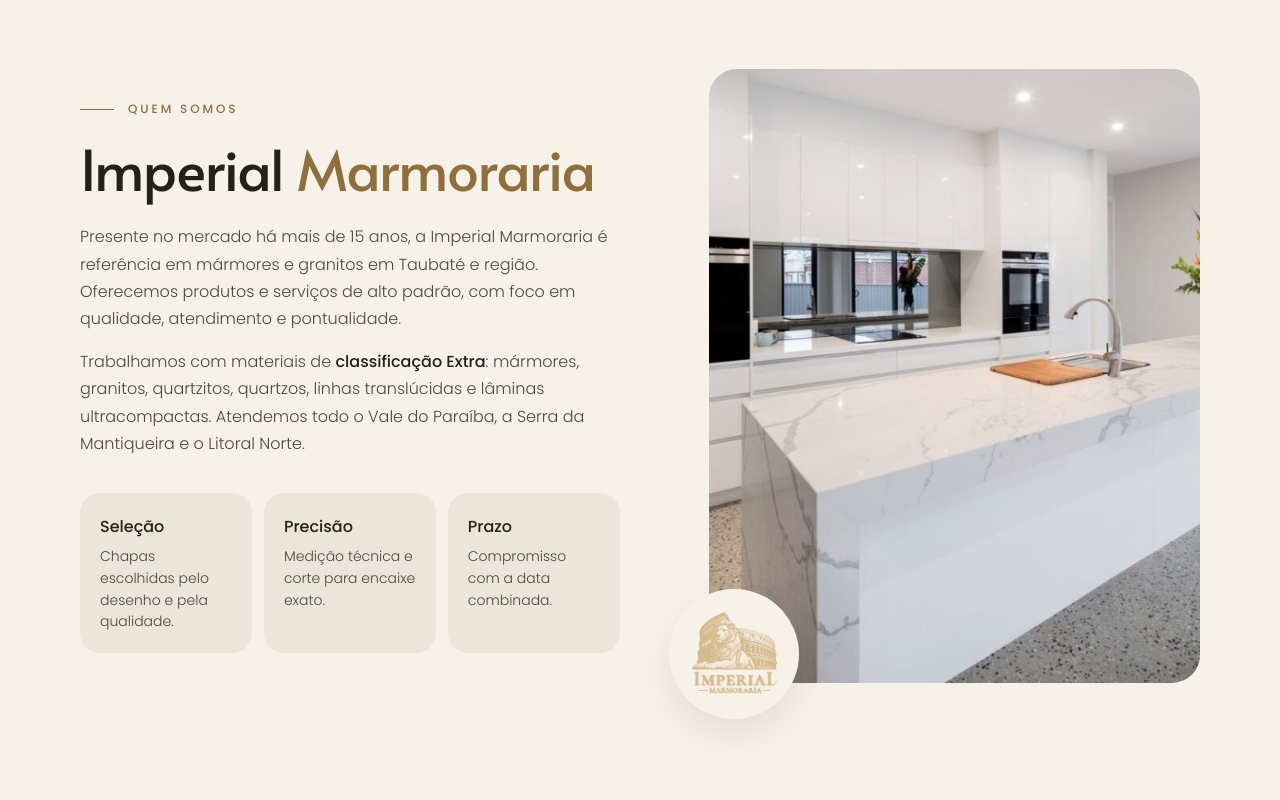
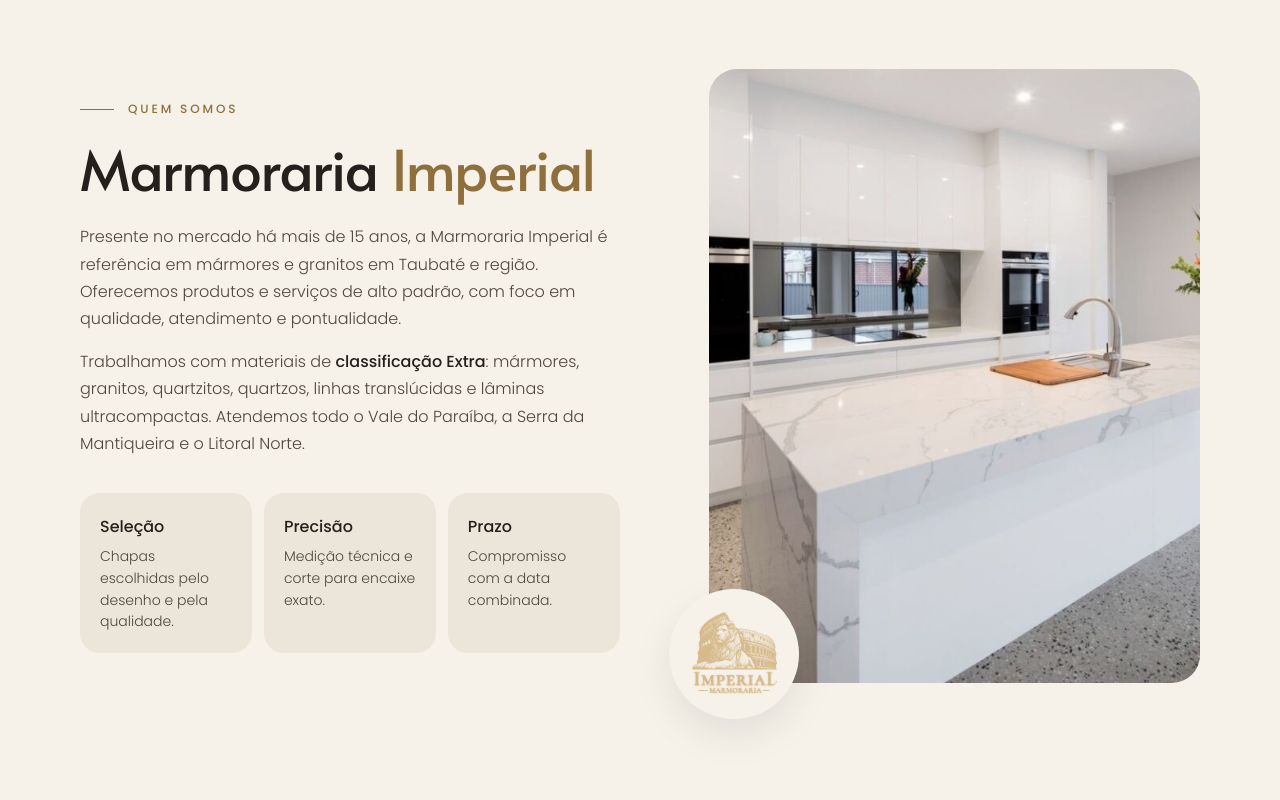
Before and after one commit to goncalvesanacarol76-lab/imperial-marmoraria, a plain HTML site: page index.html in a window 1280 px wide. Shown: the part 1420-2220 px from the top of the page. Drawn offline with Linux system fonts and the light colour scheme.

Commit message:
Update branding from 'Imperial Marmoraria' to 'Marmoraria Imperial'

```diff
--- a/index.html
+++ b/index.html
@@ -3,10 +3,10 @@
 <head>
   <meta charset="UTF-8" />
   <meta name="viewport" content="width=device-width, initial-scale=1, viewport-fit=cover" />
-  <title>Imperial Marmoraria · Mármores e granitos em Taubaté</title>
-  <meta name="description" content="Imperial Marmoraria: há mais de 15 anos fazendo bancadas, ilhas, cubas, escadas e revestimentos em mármore, granito, quartzito e lâminas ultracompactas. Taubaté e região." />
+  <title>Marmoraria Imperial · Mármores e granitos em Taubaté</title>
+  <meta name="description" content="Marmoraria Imperial: há mais de 15 anos fazendo bancadas, ilhas, cubas, escadas e revestimentos em mármore, granito, quartzito e lâminas ultracompactas. Taubaté e região." />
   <meta name="theme-color" content="#0e0d0c" />
-  <meta property="og:title" content="Imperial Marmoraria" />
+  <meta property="og:title" content="Marmoraria Imperial" />
   <meta property="og:description" content="Mármores e granitos sob medida em Taubaté e região." />
   <meta property="og:image" content="assets/img/hero-cozinha.jpg" />
   <link rel="icon" type="image/png" href="assets/img/favicon.png" />
@@ -26,8 +26,8 @@
 
   <!-- ============ HEADER ============ -->
   <header class="header">
-    <a href="#inicio" class="header__logo" aria-label="Imperial Marmoraria — início">
-      <img src="assets/img/logo-imperial.png" alt="Imperial Marmoraria" />
+    <a href="#inicio" class="header__logo" aria-label="Marmoraria Imperial — início">
+      <img src="assets/img/logo-imperial.png" alt="Marmoraria Imperial" />
     </a>
     <nav class="nav" aria-label="Principal">
       <a href="#a-casa">Quem somos</a>
@@ -112,9 +112,9 @@
       <div class="container about__grid">
         <div class="about__text">
           <p class="eyebrow reveal"><span class="dash"></span>Quem somos</p>
-          <h2 class="title reveal">Imperial <em>Marmoraria</em></h2>
+          <h2 class="title reveal">Marmoraria <em>Imperial</em></h2>
           <p class="reveal">
-            Presente no mercado há mais de 15 anos, a Imperial Marmoraria é referência em mármores e
+            Presente no mercado há mais de 15 anos, a Marmoraria Imperial é referência em mármores e
             granitos em Taubaté e região. Oferecemos produtos e serviços de alto padrão, com foco em
             qualidade, atendimento e pontualidade.
           </p>
@@ -377,7 +377,7 @@
           </div>
 
           <div class="map reveal">
-            <iframe id="map-frame" title="Mapa — Imperial Marmoraria" loading="lazy" referrerpolicy="no-referrer-when-downgrade" allowfullscreen></iframe>
+            <iframe id="map-frame" title="Mapa — Marmoraria Imperial" loading="lazy" referrerpolicy="no-referrer-when-downgrade" allowfullscreen></iframe>
           </div>
         </div>
 
@@ -439,7 +439,7 @@
   <footer class="footer">
     <div class="container footer__grid">
       <div>
-        <img src="assets/img/logo-imperial.png" alt="Imperial Marmoraria" class="footer__logo" />
+        <img src="assets/img/logo-imperial.png" alt="Marmoraria Imperial" class="footer__logo" />
         <p>Mármores, granitos, quartzitos, quartzos, pedras translúcidas e lâminas ultracompactas.</p>
       </div>
       <div>
@@ -453,7 +453,7 @@
       </div>
     </div>
     <div class="container footer__bottom">
-      <span>© <span id="year"></span> Imperial Marmoraria</span>
+      <span>© <span id="year"></span> Marmoraria Imperial</span>
       <a href="#inicio">Voltar ao topo ↑</a>
     </div>
   </footer>
```
